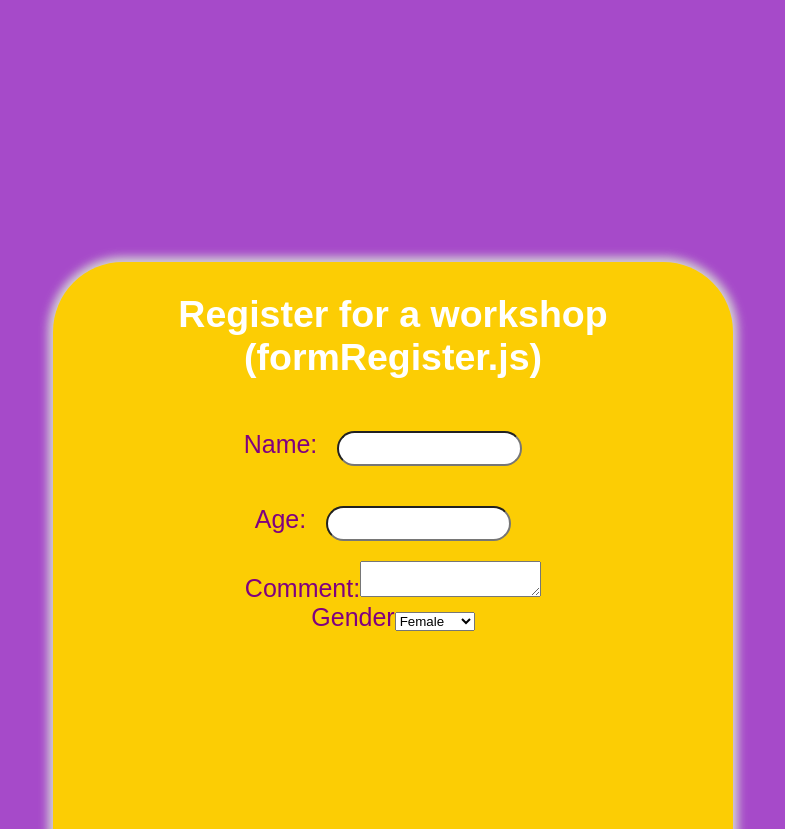
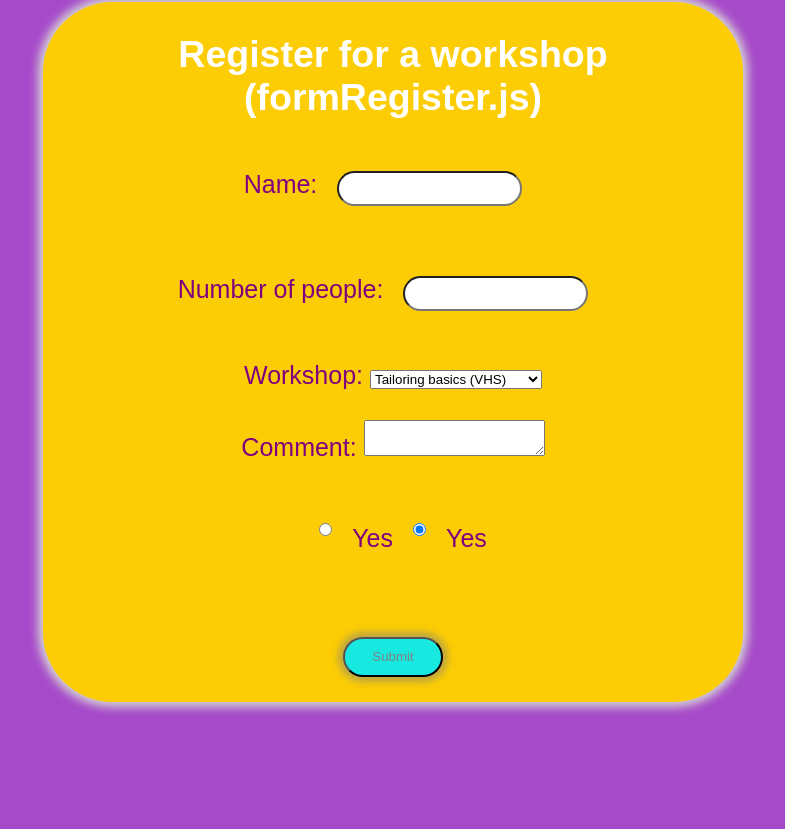
Before and after one commit to Laurazig/ReactWardrobe, a React (Create React App) app in the folder leipzig-wardrobe-react/: page /workshops in a window 1280 px wide. Shown: the part 1931-2760 px from the top of the page, without its empty margins (247-1032 px from the left). After the commit the page ends 2648 px from the top, so only its background shows below. Built offline with nearby package versions, Linux system fonts and the light colour scheme.

Commit message:
set up state for second form

```diff
--- a/leipzig-wardrobe-react/src/App.css
+++ b/leipzig-wardrobe-react/src/App.css
@@ -147,12 +147,12 @@ form{
 }
 
 .formReg{
-  width: 800px;
-  height: 900px;
+  width: 700px;
+  height: 700px;
   background-color:#FCCD04;
   border-radius: 70px;
   box-shadow: 0 0 10px 5px lightgray;
-  margin: 30rem;
+  /* margin: 30rem; */
 }
 
 #h2AddWorkshop{
@@ -163,3 +163,7 @@ input{
   height: 35px;
   margin: 20px;
 }
+
+form div {
+  margin: 30px;
+}
--- a/leipzig-wardrobe-react/src/App.js
+++ b/leipzig-wardrobe-react/src/App.js
@@ -7,7 +7,7 @@ import Workshops from "./Views/Workshops";
 import './App.css';
 import NotFound from "./Views/NotFound";
 
-
+//state for: add new workshop (form.js)
 function App() {
   const [workshops, setWorkshops] = useState([]);
   const [name, setName] = useState("");
@@ -34,7 +34,7 @@ function App() {
       {
         id: "2",
         name: "Daniela Witt",
-        workshop: "Hoodie/T-shirt",
+        workshop: "Alladin trousers",
         location: "Leutzsch",
         date: "23.04.22",
         price: "60€",
--- a/leipzig-wardrobe-react/src/Components/FormRegister.js
+++ b/leipzig-wardrobe-react/src/Components/FormRegister.js
@@ -1,43 +1,87 @@
-import React from "react"
+import React, { useState } from "react";
+
+
 
 
 const FormRegister = () => {
 
+    const [ userName, setUserName ] = useState("")
+    const [ num, setNum ] = useState("")
+    const [ select, setSelect  ] = useState("")
+    const [ comment, setComment ] = useState("")
+    const [ newsLetter, setNewsLetter ] = useState("")
+
+    const updateData = event =>{
+        switch(event.target.userName) {
+            case "user_name":
+                setUserName(event.target.value);
+                break;
+            case "num":
+                setNum(event.target.value);
+                break;
+            case "select":
+                setSelect(event.target.value);
+                break;
+            case "comment":
+                setComment(event.target.value);
+                break;
+            case "newsLetter":
+                setNewsLetter(event.target.value);
+                break;
+        }
+    }
+
+    const userData = event =>{
+        event.preventDefault();
+        console.log("userName", userName);
+        console.log("num", num);
+        console.log("select", select);
+        console.log("comment", comment);
+        console.log("newsLetter", newsLetter);
+        setUserName("");
+        setNum("");
+        setSelect("");
+        setComment("");
+        setNewsLetter("");
+    }
+
     return(
         <div className="divFormReg">
-            <form className="formReg">
+            <form className="formReg" onSubmit={userData} >
                 <h2>Register for a workshop (formRegister.js)</h2>
                 <div>
                     <label htmlFor="user_name">Name:</label>
-                    <input id="user_name" name="user_name" />
+                    <input id="user_name" name="user_name" onChange={updateData} />
                 </div>
 
                 <div>
-                    <label htmlFor="age">Age:</label>
-                    <input id="age" name="age" type="number"/>
+                    <label htmlFor="num">Number of people:</label>
+                    <input id="age" name="age" type="number" onChange={updateData}/>
                 </div>
 
                 <div>
-                    <label htmlFor="comment">Comment:</label>
-                    <textarea id="comment" name="comment"></textarea>
-                </div>
-
-                <div>
-                    <label htmlFor="gender" name="gender">Gender</label>
-                    <select id="gender" name="gender">
-                        <option value="female">Female</option>
-                        <option value="male">male</option>
-                        <option value="kangaroo">Kangaroo</option>
+                    <label htmlFor="select" name="select">Workshop:   </label>
+                    <select id="select" name="select" onChange={updateData} value={select}>
+                        <option value="vhs">Tailoring basics (VHS)</option>
+                        <option value="witt">Alladin trousers (Daniela)</option>
+                        <option value="hoodie">Hoodie (Susanne)</option>
                     </select>
                 </div>
 
                 <div>
-                    {/* tues 22nd */}
+                    <label htmlFor="comment">Comment:   </label>
+                    <textarea id="comment" name="comment" onChange={updateData} value={comment}></textarea>
                 </div>
 
-
-
-
+                <div>
+                    <input className="radio_input radio_input_right" type="radio" name="news_letter" onChange={updateData} value="yes" checked={newsLetter === "yes"}/>
+                    <label className="radio_label">Yes</label>
+                    <input className="radio_input radio_input_left" type="radio" name="news_letter" onChange={updateData} value="yes" checked={newsLetter !== "yes"}/>
+                    <label className="radio_label">Yes</label>
+                </div>
+                <div className="form_div">
+                    <button id="buttonAdd">Submit</button>
+                </div>
 
             </form>
         </div>
```
Also changed, not shown: 1 other file (tests, documents, lock files or other folders).
